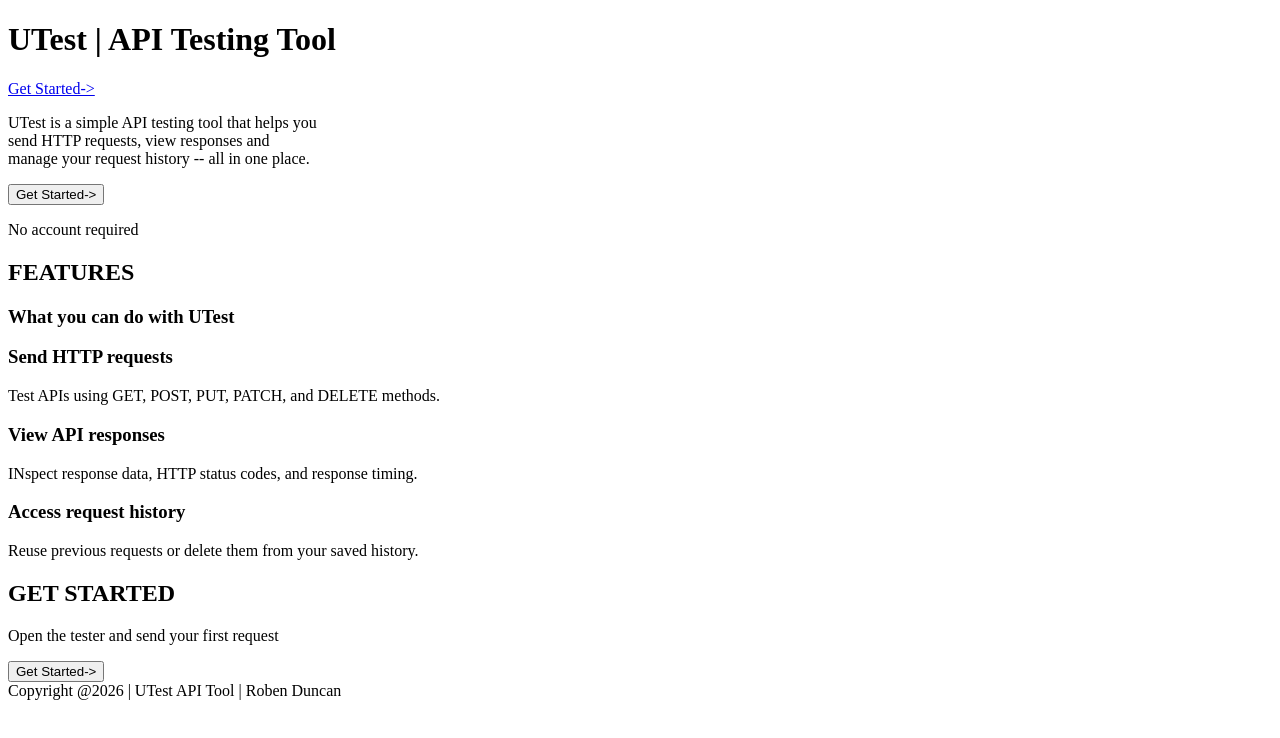
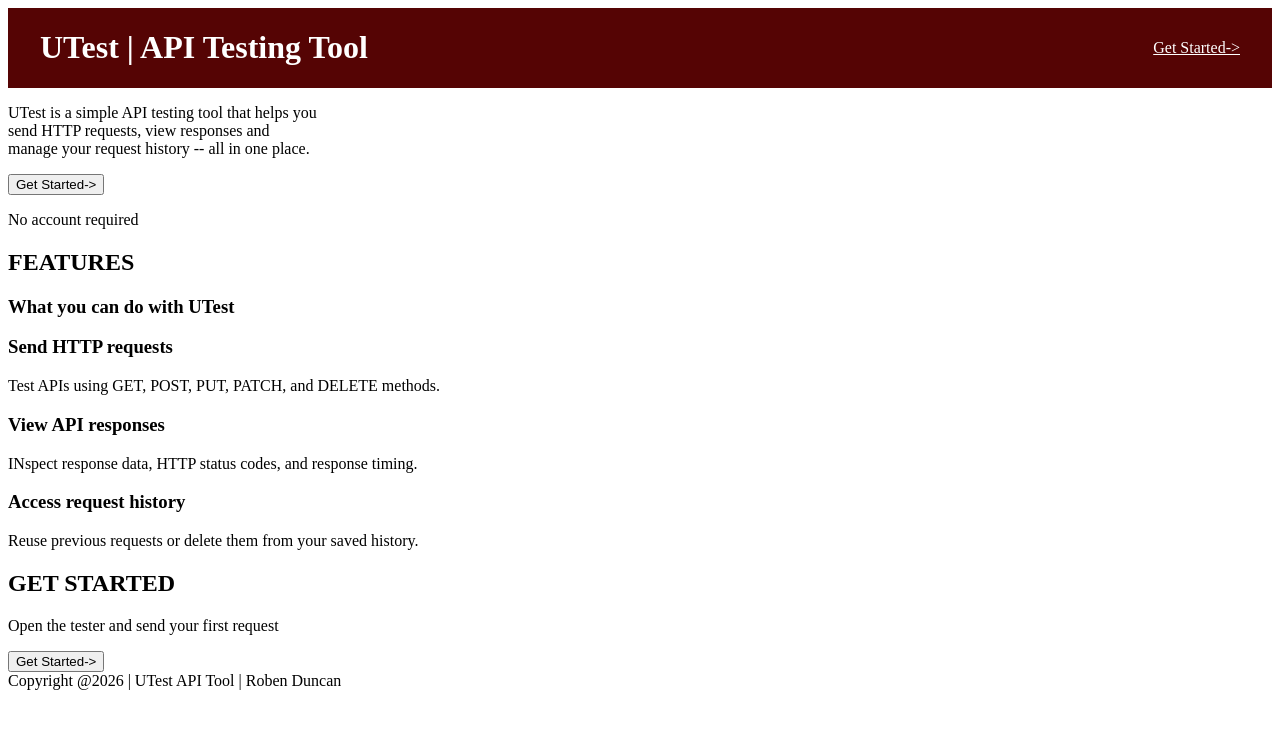
Before and after one commit to KipBellio/UTest-API-Testing-Tool, a plain HTML site: page landing.html in a window 1280 px wide. Drawn offline with Linux system fonts and the light colour scheme; files that its build step writes are made by us from their sources.

Commit message:
Added CSS

```diff
--- a/css/landing.css
+++ b/css/landing.css
@@ -0,0 +1,15 @@
+#header{
+    display: flex;
+    flex-wrap: wrap;
+    justify-content: space-between;
+    align-items: center;
+    background-color: rgb(85, 4, 4);
+}
+#UTest{
+    color: white;
+    padding-left: 2rem;
+}
+.nav-items a{
+    color: white;
+    padding-right: 2rem;
+}
--- a/landing.html
+++ b/landing.html
@@ -3,7 +3,7 @@
     <head>
         <meta charset="UTF8">
         <meta name="viewport" content="width=device-width" initial-scale="1.0">
-        <link rel="stylesheet" href="landing.css">
+        <link rel="stylesheet" href="css/landing.css">
     </head>
     <body>
         <header id="header">
```
Also changed, not shown: tool.html (+1 -0 lines).
